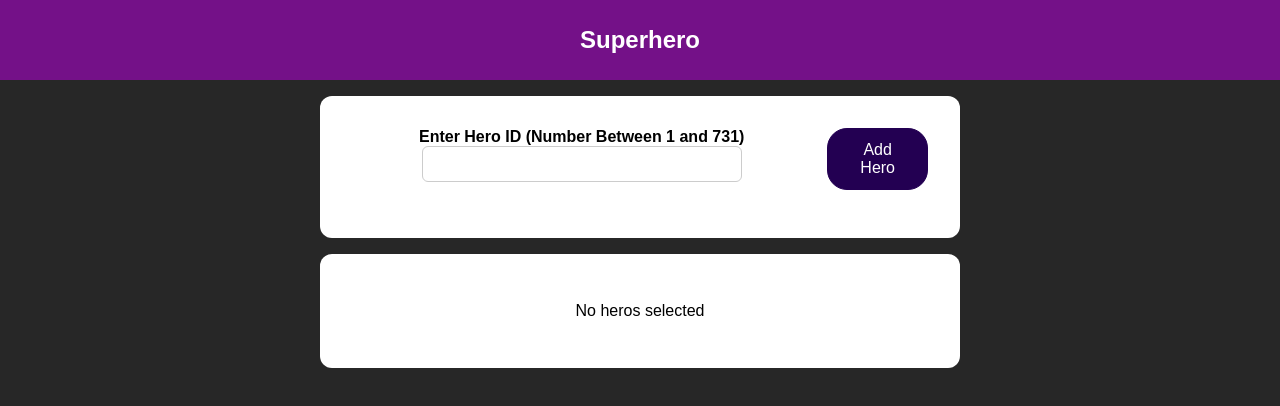
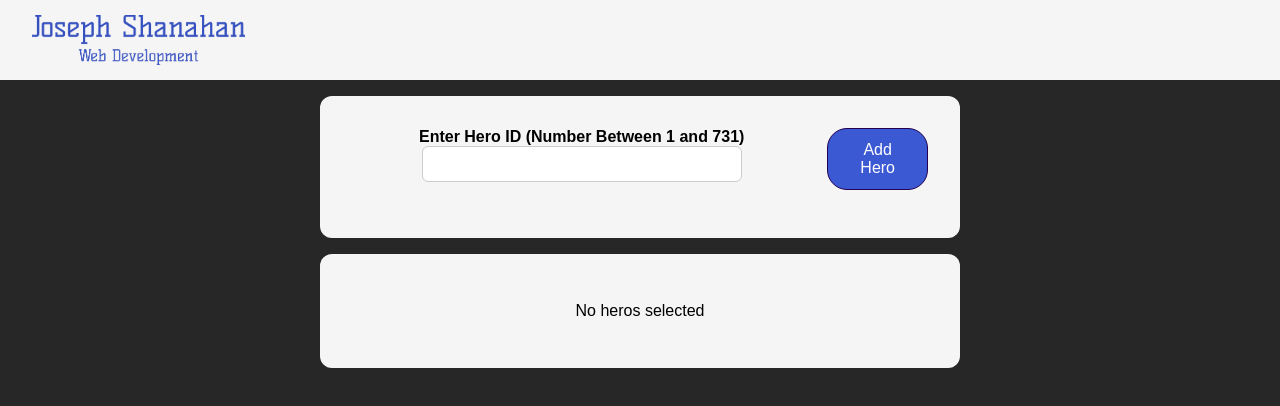
Before and after one commit to jmshanahan/superherofe, a React (Create React App) app: page / in a window 1280 px wide. Shown: the top 406 px of the page. Built offline with nearby package versions, Linux system fonts and the light colour scheme.

Commit message:
Added logo

```diff
--- a/src/App.css
+++ b/src/App.css
@@ -3,7 +3,7 @@ section {
   width: 100%;
   max-width: 40rem;
   text-align: center;
-  background-color: white;
+  background-color: whitesmoke;
   padding: 2rem;
   border-radius: 12px;
 }
@@ -11,7 +11,7 @@ section {
  button {
   font: inherit;
   cursor: pointer;
-  background: #230052;
+  background: #3b59d3;
   border: 1px solid #230052;
   color: white;
   padding: 0.75rem 2rem;
--- a/src/components/Hero.module.css
+++ b/src/components/Hero.module.css
@@ -1,7 +1,7 @@
 .movie {
   margin: 1rem;
   padding: 1rem;
-  background-color: #230052;
+  background-color: #3b49d3;
   box-shadow: 0 2px 8px rgba(0, 0, 0, 0.26);
   border-radius: 12px;
   text-align: center;
--- a/src/components/MainHeader/MainHeader.js
+++ b/src/components/MainHeader/MainHeader.js
@@ -1,10 +1,13 @@
 import React from 'react';
 import classes from './MainHeader.module.css';
-
+import logo from '../../assets/400PngdpiLogoCropped.png';
 const MainHeader = (props) => {
   return (
     <header className={classes['main-header']}>
-      <h1>Superhero</h1>
+      <div>
+      <img src={logo} alt="logo"/>
+
+      </div>
     </header>
   );
 };
--- a/src/components/MainHeader/MainHeader.module.css
+++ b/src/components/MainHeader/MainHeader.module.css
@@ -5,12 +5,16 @@
     width: 100%;
     height: 5rem;
     display: flex;
-    justify-content: center;
+    justify-content:flex-start;
     align-items: center;
-    background: #741188;
+    background: whitesmoke;
     padding: 0 2rem;
   }
 
   .main-header h1 {
     color: white;
   }
+  .main-header img {
+    max-height: 50px;
+    float:left;
+  }
```
Also changed, not shown: src/assets/400PngdpiLogoCropped.png (added), 1 other file (tests, documents, lock files or other folders).
